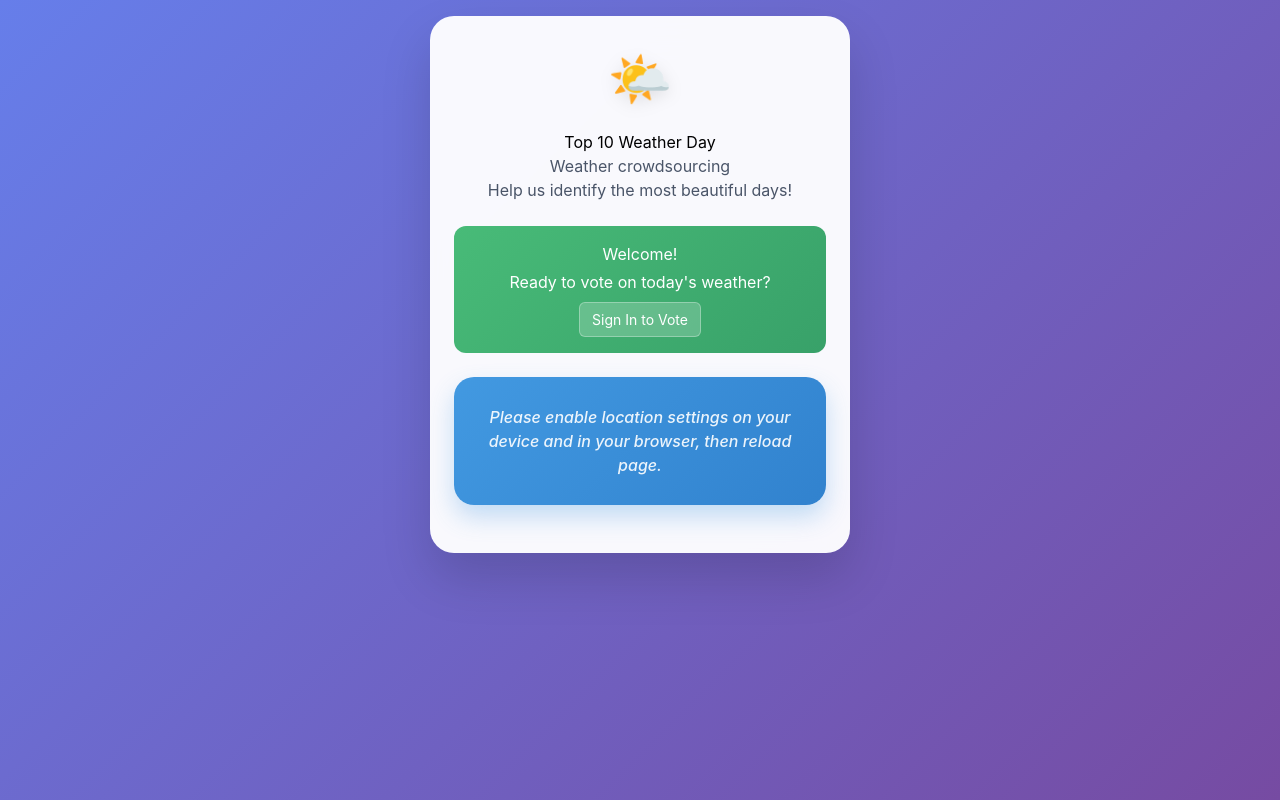
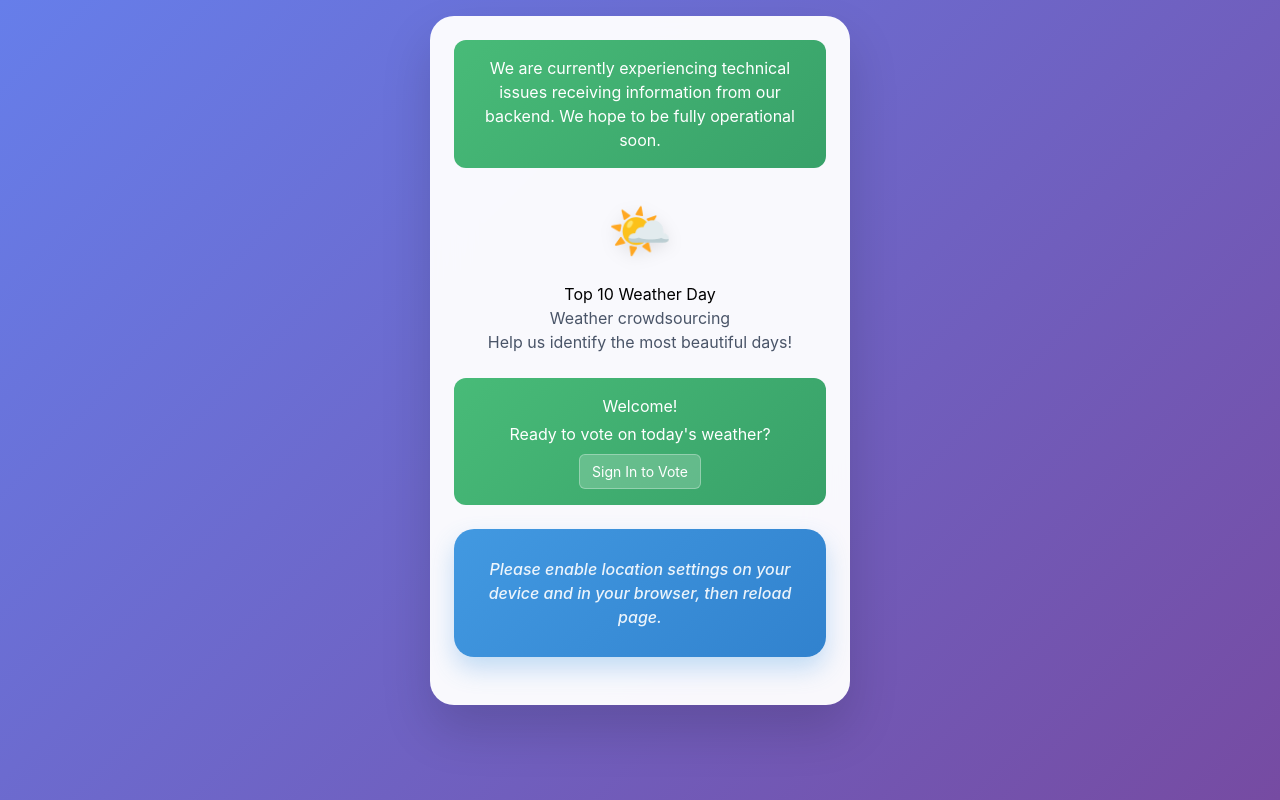
Before and after one commit to skiboyscott/top10, a React (Create React App) app in the folder web-app/: page / in a window 1280 px wide. Built offline with nearby package versions, Linux system fonts and the light colour scheme; no server answers.

Commit message:
database error message

```diff
--- a/web-app/src/App.js
+++ b/web-app/src/App.js
@@ -5,8 +5,31 @@ import { AuthProvider } from './components/authcontext';
 import { WeatherProvider } from './components/weathercontext';
 import { VoteProvider } from './components/votecontext';
 
+const WebsiteIssues = () => {
+
+    const style = {
+        container: {
+            textAlign: "center",
+            background: "linear-gradient(135deg, #48bb78 0%, #38a169 100%)",
+            color: "white",
+            padding: "16px",
+            borderRadius: "12px",
+            marginBottom: "24px",
+        },
+        text: {
+            fontSize: '16px',
+        }
+    }
+
+    return (
+        <div style={style.container}>
+            <p style={style.text}>We are currently experiencing technical issues receiving information from our backend. We hope to be fully operational soon.</p>
+        </div>
+    );
+}
 
 function App() {
+  const webIssues = true
 
   const style = {
         maxWidth: "420px",
@@ -24,6 +47,7 @@ function App() {
         <WeatherProvider>
           <VoteProvider>
             <HashRouter basename="/">
+              {webIssues && <WebsiteIssues />}
               <Routes>
                 <Route path="/" element={<Home />} />
                 <Route path="/authentication" element={<Authentication />} />
```
